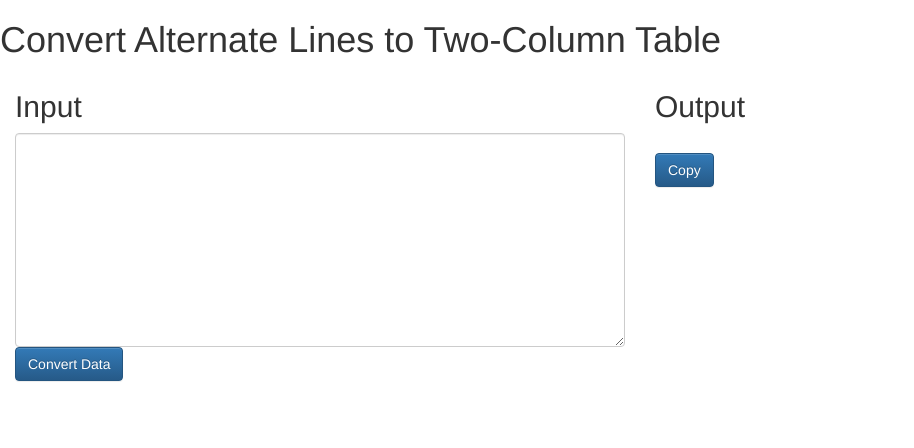
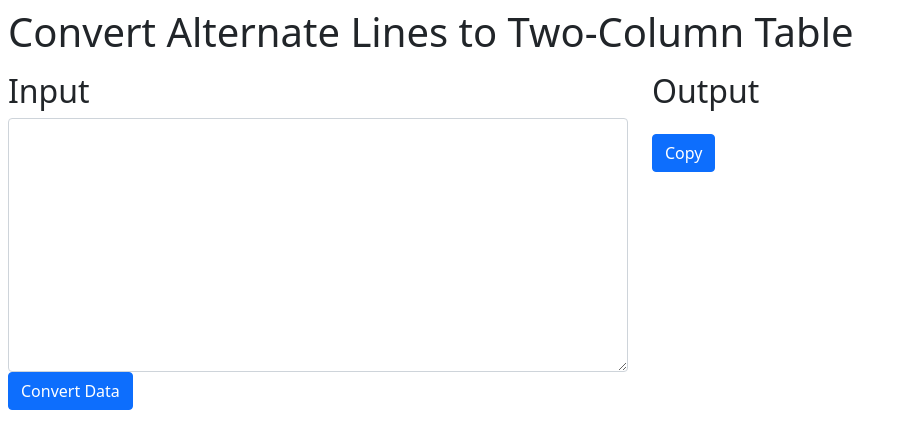
Before and after one commit to kenirwin/IMS203-APIs, a plain HTML site: page tablify.html in a window 1280 px wide. Shown: the whole page, without its empty margins (0-914 px from the left). Drawn offline with nearby package versions, Linux system fonts and the light colour scheme.

Commit message:
upgrade to bootstrap5 for tablify

```diff
--- a/tablify.html
+++ b/tablify.html
@@ -7,13 +7,9 @@
     <title>Table-ify Google API Output</title>
     <script src="https://ajax.googleapis.com/ajax/libs/jquery/3.5.1/jquery.min.js"></script>
     <!-- Latest compiled and minified CSS -->
-<link rel="stylesheet" href="https://maxcdn.bootstrapcdn.com/bootstrap/3.3.7/css/bootstrap.min.css" integrity="sha384-BVYiiSIFeK1dGmJRAkycuHAHRg32OmUcww7on3RYdg4Va+PmSTsz/K68vbdEjh4u" crossorigin="anonymous">
-
-<!-- Optional theme -->
-<link rel="stylesheet" href="https://maxcdn.bootstrapcdn.com/bootstrap/3.3.7/css/bootstrap-theme.min.css" integrity="sha384-rHyoN1iRsVXV4nD0JutlnGaslCJuC7uwjduW9SVrLvRYooPp2bWYgmgJQIXwl/Sp" crossorigin="anonymous">
-
+    <link href="https://cdn.jsdelivr.net/npm/bootstrap@5.0.2/dist/css/bootstrap.min.css" rel="stylesheet" integrity="sha384-EVSTQN3/azprG1Anm3QDgpJLIm9Nao0Yz1ztcQTwFspd3yD65VohhpuuCOmLASjC" crossorigin="anonymous">
     <!-- Latest compiled and minified JavaScript -->
-<script src="https://maxcdn.bootstrapcdn.com/bootstrap/3.3.7/js/bootstrap.min.js" integrity="sha384-Tc5IQib027qvyjSMfHjOMaLkfuWVxZxUPnCJA7l2mCWNIpG9mGCD8wGNIcPD7Txa" crossorigin="anonymous"></script>
+    <script src="https://cdn.jsdelivr.net/npm/bootstrap@5.0.2/dist/js/bootstrap.bundle.min.js" integrity="sha384-MrcW6ZMFYlzcLA8Nl+NtUVF0sA7MsXsP1UyJoMp4YLEuNSfAP+JcXn/tWtIaxVXM" crossorigin="anonymous"></script>
 <script>
     $(document).ready(function(){
         $('#convert-data').click(function(e){
@@ -49,9 +45,10 @@
      });
 </script>
 </head>
-<body>
-<h1>Convert Alternate Lines to Two-Column Table</h1>
-    <div class="col-md-6 bg-secondary">
+<body class="m-2">
+<h1 class="mb-3">Convert Alternate Lines to Two-Column Table</h1>
+    <div class="row">
+        <div class="col-md-6">
             <h2>Input</h2>
             <form>
                 <textarea class="form-control" id="data-input" rows="10"></textarea>
@@ -64,5 +61,6 @@
             <table id="output-table" class="table table-striped"><tbody></tbody></table>
             <button id="copy-output" class="btn btn-primary">Copy</button>
         </div>
+    </div>
 </body>
 </html>
```
Lines whose indentation alone changed are shown as unchanged.
